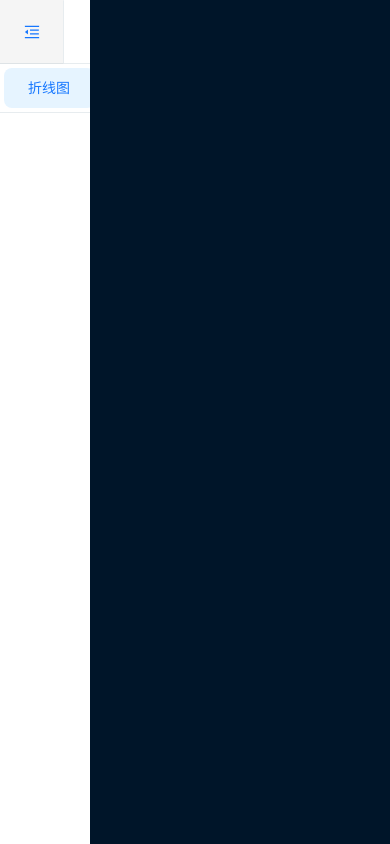
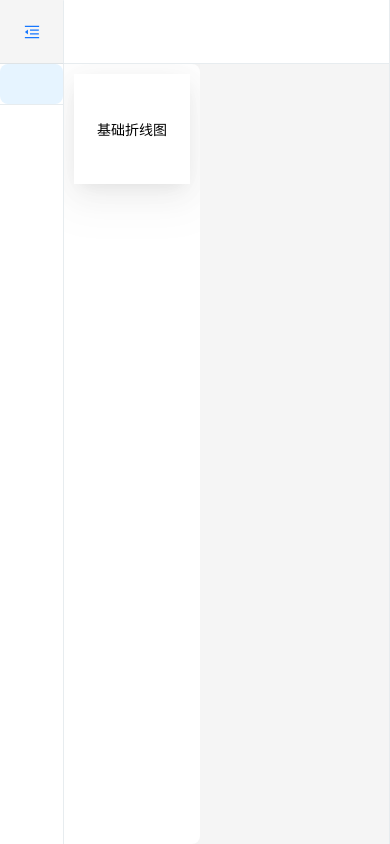
Before and after one commit to zcx992132258/Alice, a Next.js app in the folder packages/client/: page / in a window 390 px wide. Built offline with nearby package versions, Linux system fonts and the light colour scheme.

Commit message:
feat: 增加组件设置侧边栏

```diff
--- a/package.json
+++ b/package.json
@@ -8,7 +8,7 @@
   "main": "index.js",
   "scripts": {
     "test": "echo \"Error: no test specified\" && exit 1",
-    "clientDev": " cd packages/client/ && pnpm run dev",
+    "clientdev": " cd packages/client/ && pnpm run dev",
     "lint": "eslint .",
     "lint:fix": "eslint . --fix"
   },
--- a/packages/client/src/app/_components/Container.tsx
+++ b/packages/client/src/app/_components/Container.tsx
@@ -33,11 +33,15 @@ export function Container() {
       onDrop={handleDrop}
       layouts={{
         lg: layout,
+        md: layout,
+        sm: layout,
+        xs: layout,
+        xxs: layout,
       }}
       droppingItem={droppingItem}
       isDroppable
       useCSSTransforms
-      breakpoints={{ lg: 1200, md: 996, sm: 768, xs: 480, xxs: 0 }}
+      breakpoints={{ lg: 1200, md: 996, sm: 768, xs: 480, xxs: 320 }}
       cols={{ lg: 12, md: 12, sm: 12, xs: 12, xxs: 12 }}
       style={{ height: '100%' }}
     >
--- a/packages/client/src/app/_components/Context.tsx
+++ b/packages/client/src/app/_components/Context.tsx
@@ -10,7 +10,7 @@ import {
   useState,
 } from 'react'
 import type { Layout } from 'react-grid-layout'
-import { useComponent, useCurComponent } from '../_hooks'
+import { useComponent, useCurComponent, useSettingAside } from '../_hooks'
 import { BASE_LINE_CHARTS } from '@/constants'
 
 interface DroppingItem {
@@ -22,6 +22,8 @@ interface DroppingItem {
 const menuData: IMenu[] = [
   {
     label: '折线图',
+    iconType: 'icon-zhexiantu2',
+    activeIconTYpe: 'icon-zhexiantu1',
     data: [
       {
         name: '基础折线图',
@@ -41,8 +43,8 @@ const menuData: IMenu[] = [
             },
           ],
         },
-        height: 5,
-        width: 5,
+        height: 3,
+        width: 3,
       },
     ],
   },
@@ -62,6 +64,8 @@ const PageContext = createContext<{
   curComponent: Component | undefined
   handleSetCurComponent: (data: Component) => void
   handleDeleteComponent: (id: string) => void
+  settingCollapsed: boolean
+  setSettingCollapsed: Dispatch<SetStateAction<boolean>>
 } | null>(null)
 
 export function PageProvider({ children }: { children: React.ReactNode }) {
@@ -76,6 +80,8 @@ export function PageProvider({ children }: { children: React.ReactNode }) {
   } = useComponent()
 
   const { curComponent, setCurComponent, handleSetCurComponent } = useCurComponent()
+
+  const { settingCollapsed, setSettingCollapsed } = useSettingAside()
 
   const [
     droppingItem,
@@ -97,6 +103,8 @@ export function PageProvider({ children }: { children: React.ReactNode }) {
       setCurComponent,
       handleSetCurComponent,
       handleDeleteComponent,
+      settingCollapsed,
+      setSettingCollapsed,
     }}
     >
       {children}
--- a/packages/client/src/app/_components/SettingAside/index.tsx
+++ b/packages/client/src/app/_components/SettingAside/index.tsx
@@ -1,7 +1,28 @@
-import { Sider } from '@/lib/Antd'
+'use client'
+import { usePageContext } from '../Context'
+import { style } from '../'
+import { CloseCircleOutlined, Sider } from '@/lib/Antd'
 
 export function SettingAside() {
-  return <Sider width={300} />
+  const { settingCollapsed, curComponent } = usePageContext()
+  return (
+    <Sider
+      className={style.settingAside}
+      collapsed={settingCollapsed}
+      width={300}
+      collapsedWidth={0}
+      style={{
+        background: '#ffffff',
+        borderLeft: '1px solid #e7ecef',
+      }}
+    >
+      <div className='flex justify-between items-center  px-[20px] h-[40px] text-[12px]'>
+        <span> {curComponent?.name}</span>
+        <CloseCircleOutlined className='text-[18px]' />
+      </div>
+      <div className={style.wrap} />
+    </Sider>
+  )
 }
 
 export default SettingAside
--- a/packages/client/src/app/_components/SiderMenu/index.tsx
+++ b/packages/client/src/app/_components/SiderMenu/index.tsx
@@ -1,20 +1,40 @@
 'use client'
 import type { MenuProps } from 'antd'
-import { Layout, Menu } from 'antd'
-import { useMemo, useState } from 'react'
+import { Layout, Menu, Tooltip } from 'antd'
+import { memo, useMemo, useState } from 'react'
 import { first } from 'lodash-es'
 import { DragItem, DragWrap, style, usePageContext } from '..'
+import { IconFont } from '@/lib/Icon'
 
 const { Sider } = Layout
 
+const MenuItem
+  = memo(({ label, value, iconType }: { label: string; value?: string; iconType: string }) => {
+    return (
+      <Tooltip title={label}>
+        <IconFont
+          style={{
+            fontSize: '24px',
+            color: value === label ? '#1677ff' : '#e5e7eb',
+          }}
+          type={iconType}
+        />
+      </Tooltip>
+    )
+  })
+
 export function SiderMenu() {
   const { menuData } = usePageContext()
-  const items: MenuProps['items'] = menuData.map(data => ({
-    key: data.label,
-    label: data.label,
-  }))
 
   const [selectedKeys, setSelectedKeys] = useState<string[]>([menuData[0].label])
+
+  const items: MenuProps['items'] = useMemo(() => {
+    const value = first(selectedKeys)
+    return menuData.map(data => ({
+      key: data.label,
+      label: <MenuItem value={value} label={data.label} iconType={data.iconType} />,
+    }))
+  }, [selectedKeys])
 
   const selectedMenuData = useMemo(() => {
     const value = first(selectedKeys)
@@ -29,7 +49,7 @@ export function SiderMenu() {
   return (
     <Sider
       collapsed={collapsed}
-      width={400}
+      width={200}
       collapsedWidth={0}
       style={{
         background: '#ffffff',
--- a/packages/client/src/app/_components/ToolPopover/PopoverContent.tsx
+++ b/packages/client/src/app/_components/ToolPopover/PopoverContent.tsx
@@ -2,7 +2,12 @@ import { usePageContext } from '..'
 import { CopyOutlined, DeleteOutlined, SettingOutlined, Tooltip } from '@/lib/Antd'
 
 export function PopoverContent() {
-  const { handleCopyComponent, curComponent, handleDeleteComponent } = usePageContext()
+  const {
+    handleCopyComponent,
+    curComponent,
+    handleDeleteComponent,
+    setSettingCollapsed,
+  } = usePageContext()
 
   const handleCopyCurComponent = () => {
     if (curComponent) {
@@ -16,6 +21,10 @@ export function PopoverContent() {
     }
   }
 
+  const handleOpenSettingCollapsed = () => {
+    setSettingCollapsed(false)
+  }
+
   return (
     <div>
       <Tooltip title='复制'>
@@ -27,6 +36,7 @@ export function PopoverContent() {
       </Tooltip>
       <Tooltip title='设置'>
         <SettingOutlined
+          onClick={handleOpenSettingCollapsed}
           className='text-[16px] mr-[8px] cursor-pointer '
           style={{ color: '#1677ff' }}
         />
--- a/packages/client/src/app/_components/style/index.module.scss
+++ b/packages/client/src/app/_components/style/index.module.scss
@@ -17,9 +17,19 @@
     :global(.ant-layout-sider-children) {
       display: flex;
       .menuWrap {
-        width: 100px;
+        width: 64px;
         height: 100%;
         border-right: 1px solid #e7ecef;
+        :global(.ant-menu-item){
+          padding: 0 !important;
+          margin: 0 !important;
+          width: 100%;
+          :global(.ant-menu-title-content){
+            display: flex;
+            align-items: center;
+            justify-content: center;
+          }
+        }
         .menuItem {
           border-bottom: 1px solid #e7ecef;
           border-right: none;
@@ -33,7 +43,7 @@
         .dragItem {
           box-shadow: 0 6px 16px -8px #00000014, 0 9px 28px #0000000d,
             0 12px 48px 16px #00000008;
-          width: 40%;
+          width: 100%;
           height: 110px;
           display: flex;
           align-items: center;
@@ -45,4 +55,15 @@
       }
     }
   }
+  .settingAside{
+    .title{
+      height: 40px;
+      display: flex;
+      align-items: center;
+      padding: 0 20px;
+    }
+    .wrap{
+      height: calc(100% - 40px);
+    }
+  }
 }
--- a/packages/client/src/app/_hooks/index.ts
+++ b/packages/client/src/app/_hooks/index.ts
@@ -2,3 +2,4 @@
 
 export * from './useComponent'
 export * from './useCurComponent'
+export * from './useSettingAside'
--- /dev/null
+++ b/packages/client/src/app/_hooks/useSettingAside.ts
@@ -0,0 +1,10 @@
+import { useState } from 'react'
+
+export function useSettingAside() {
+  const [settingCollapsed, setSettingCollapsed] = useState(true)
+
+  return {
+    settingCollapsed,
+    setSettingCollapsed,
+  }
+}
--- /dev/null
+++ b/packages/client/src/lib/Icon.ts
@@ -0,0 +1,7 @@
+import { createFromIconfontCN } from '@ant-design/icons'
+
+export const IconFont = createFromIconfontCN({
+  scriptUrl: [
+    '//at.alicdn.com/t/c/font_4244110_vgxvcb0g78d.js',
+  ],
+})
--- a/packages/types/src/Menu/index.ts
+++ b/packages/types/src/Menu/index.ts
@@ -10,5 +10,7 @@ export interface IMenuData {
 
 export interface IMenu {
   label: string
+  iconType: string
+  activeIconTYpe: string
   data: IMenuData[]
 }
```
Also changed, not shown: 2 other files (tests, documents, lock files or other folders).
